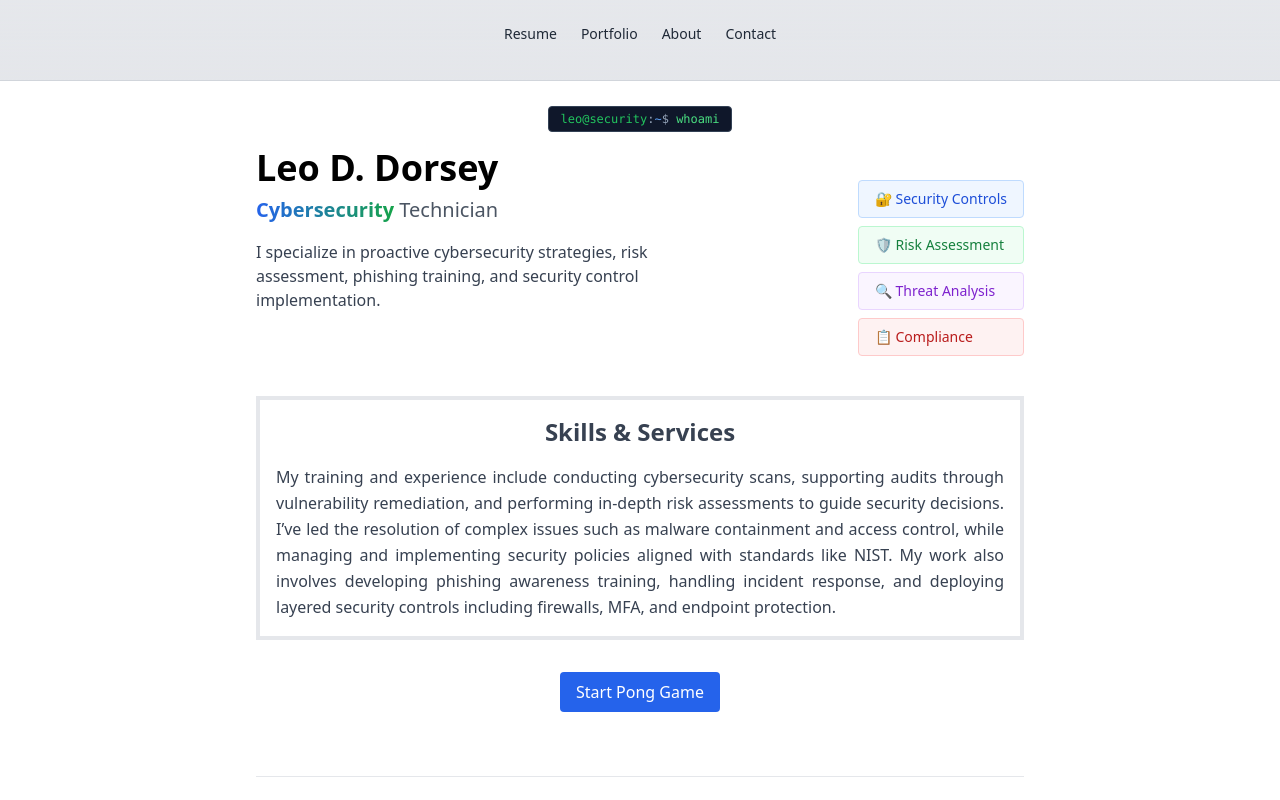
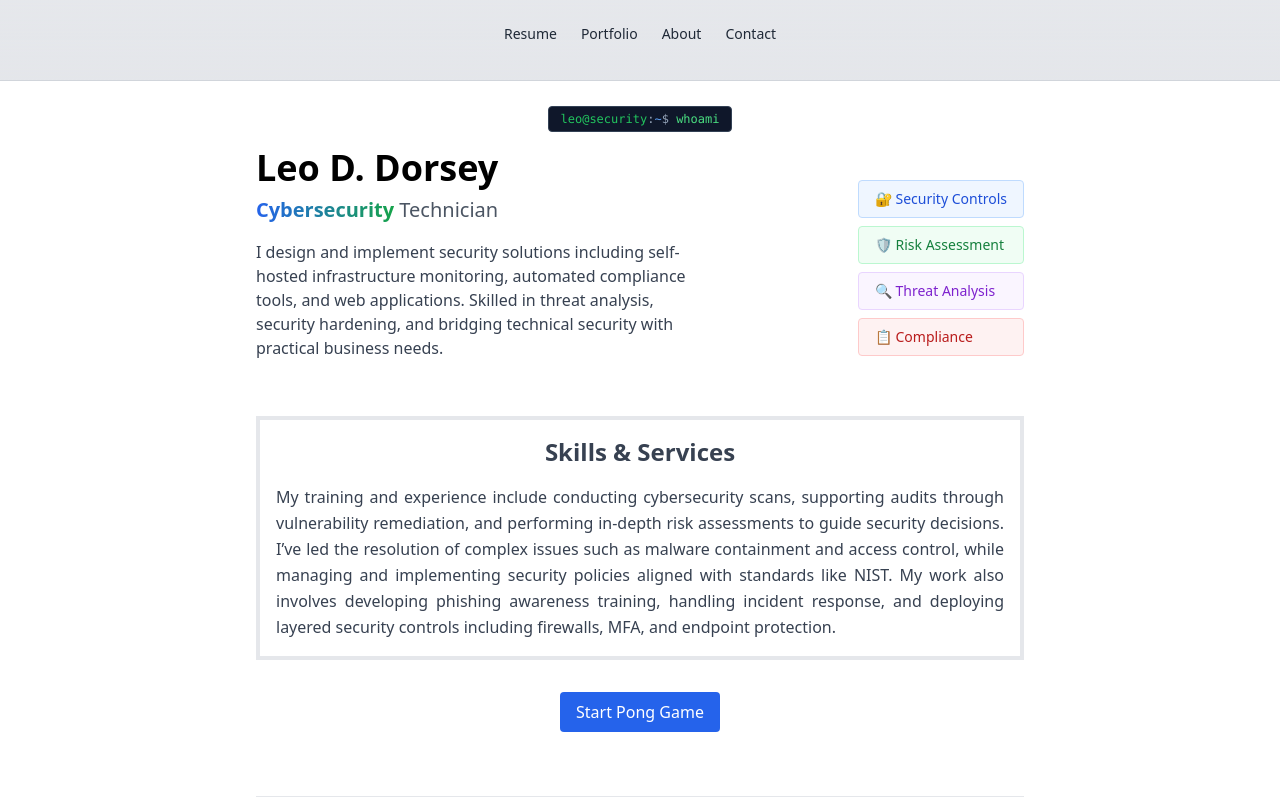
Before and after one commit to lddorse/cybersecurityportfolio, a React (Vite) app: page /interactive in a window 1280 px wide. Built offline with nearby package versions, Linux system fonts and the light colour scheme.

Commit message:
Update Hero.jsx

```diff
--- a/src/components/Hero.jsx
+++ b/src/components/Hero.jsx
@@ -25,8 +25,7 @@ const Hero = () => {
           </h2>
 
           <p className="text-gray-700 mb-4 max-w-md">
-            I specialize in proactive cybersecurity strategies, risk assessment,
-            phishing training, and security control implementation.
+            I design and implement security solutions including self-hosted infrastructure monitoring, automated compliance tools, and web applications. Skilled in threat analysis, security hardening, and bridging technical security with practical business needs.
           </p>
         </div>
 
```
